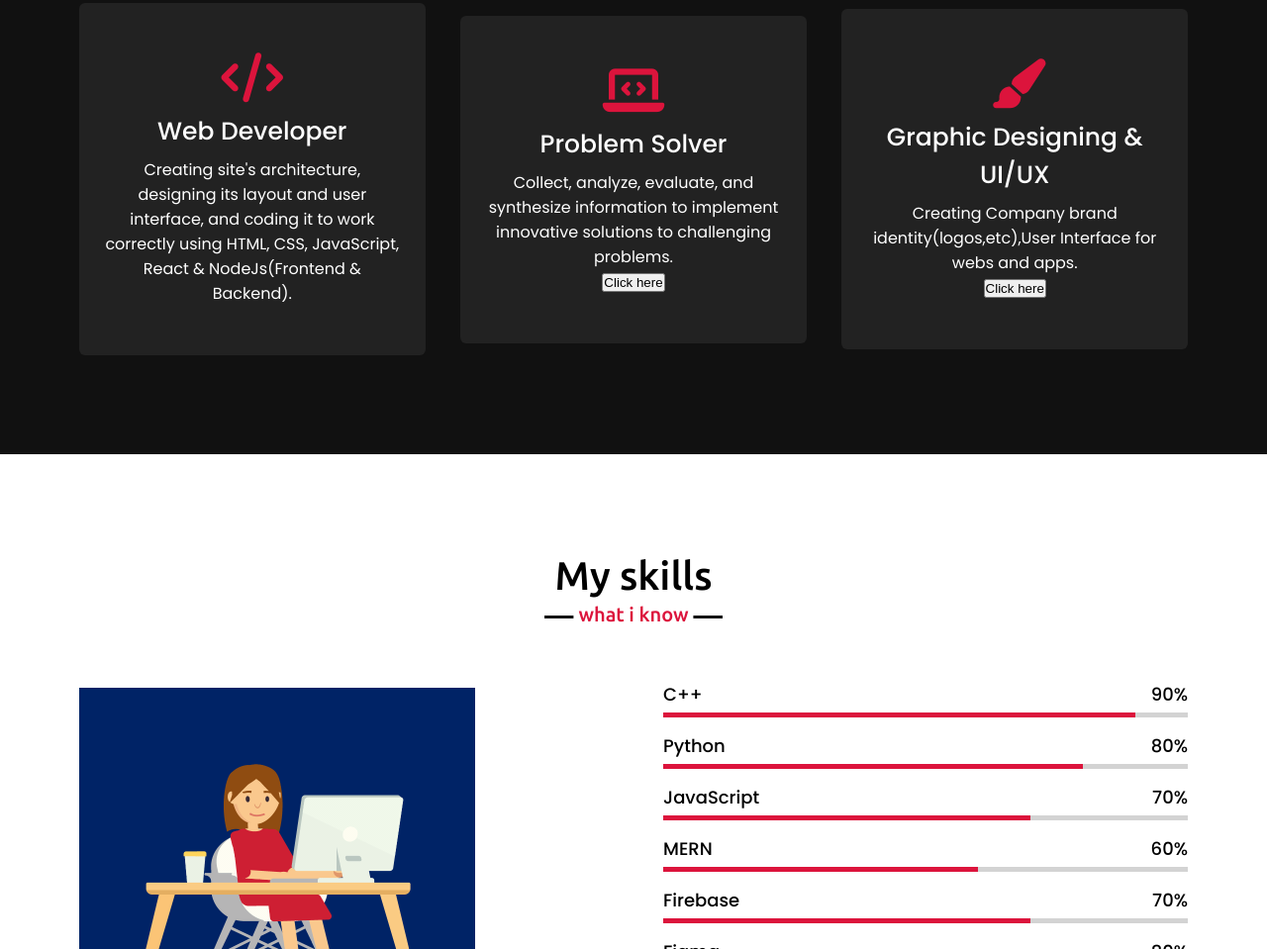
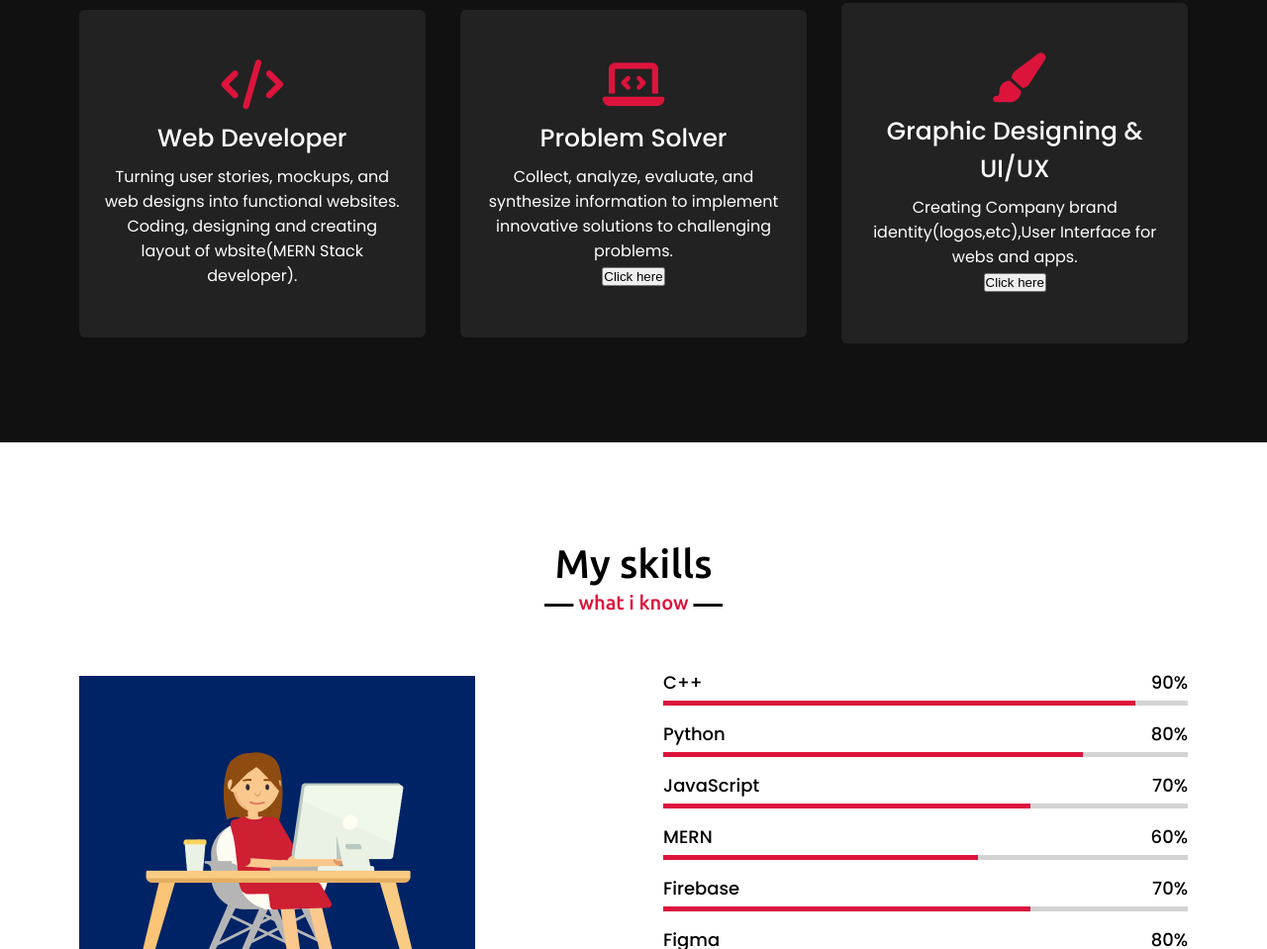
Before and after one commit to Pakhi-v/My_Portfolio, a plain HTML site: page index.html in a window 1280 px wide. Shown: the part 1756-2715 px from the top of the page at 99% size. Drawn offline with nearby package versions, Linux system fonts and the light colour scheme.

Commit message:
description updated

```diff
--- a/index.html
+++ b/index.html
@@ -77,7 +77,7 @@
                     <div class="box">
                         <i class="fas fa-code"></i>
                         <div class="text">Web Developer</div>
-                        <p>Creating site's architecture, designing its layout and user interface, and coding it to work correctly using HTML, CSS, JavaScript, React & NodeJs(Frontend & Backend).</p>
+                        <p>Turning user stories, mockups, and web designs into functional websites. Coding, designing and creating layout of wbsite(MERN Stack developer).</p>
                     </div>
                 </div>
                 <div class="card">
```
